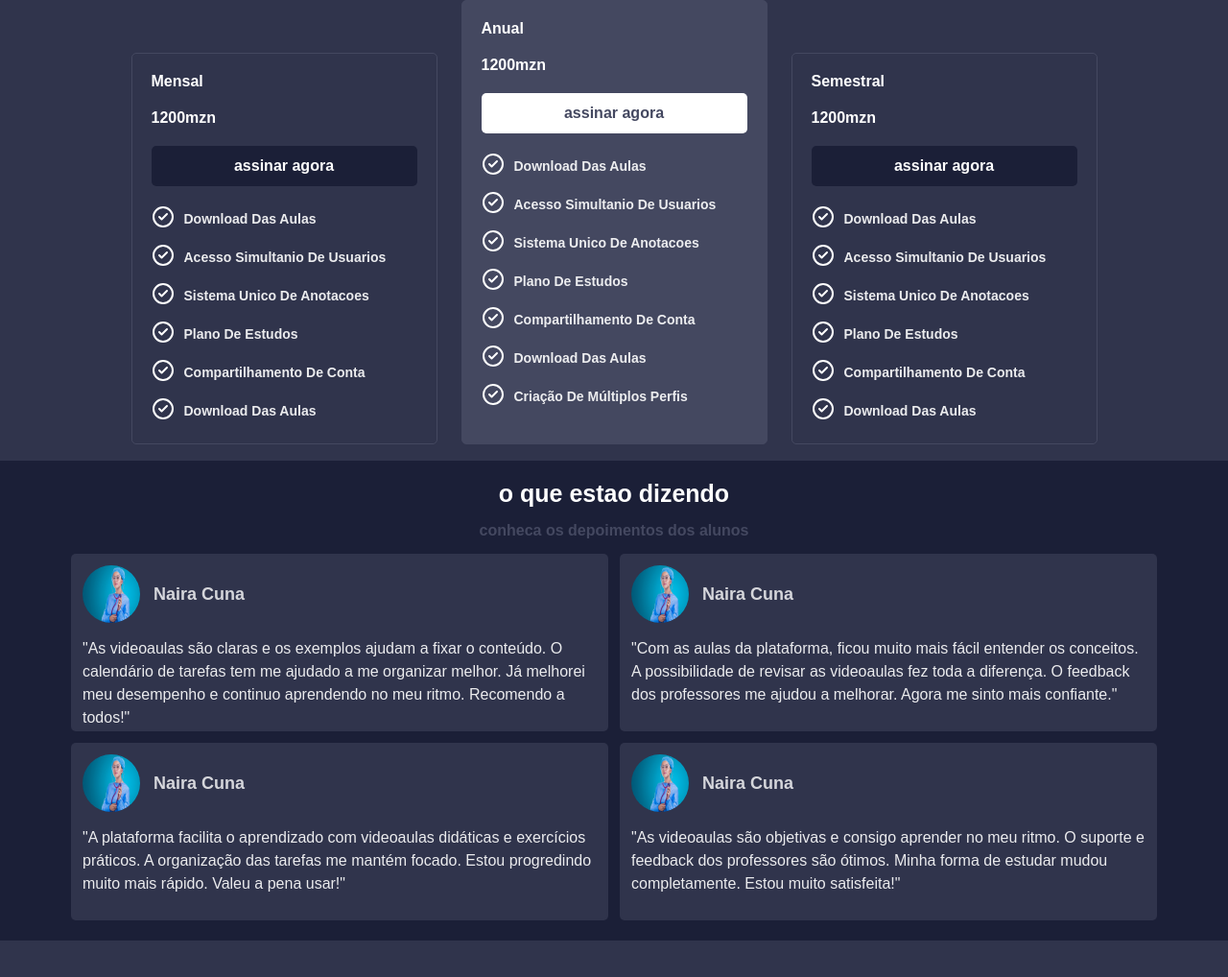
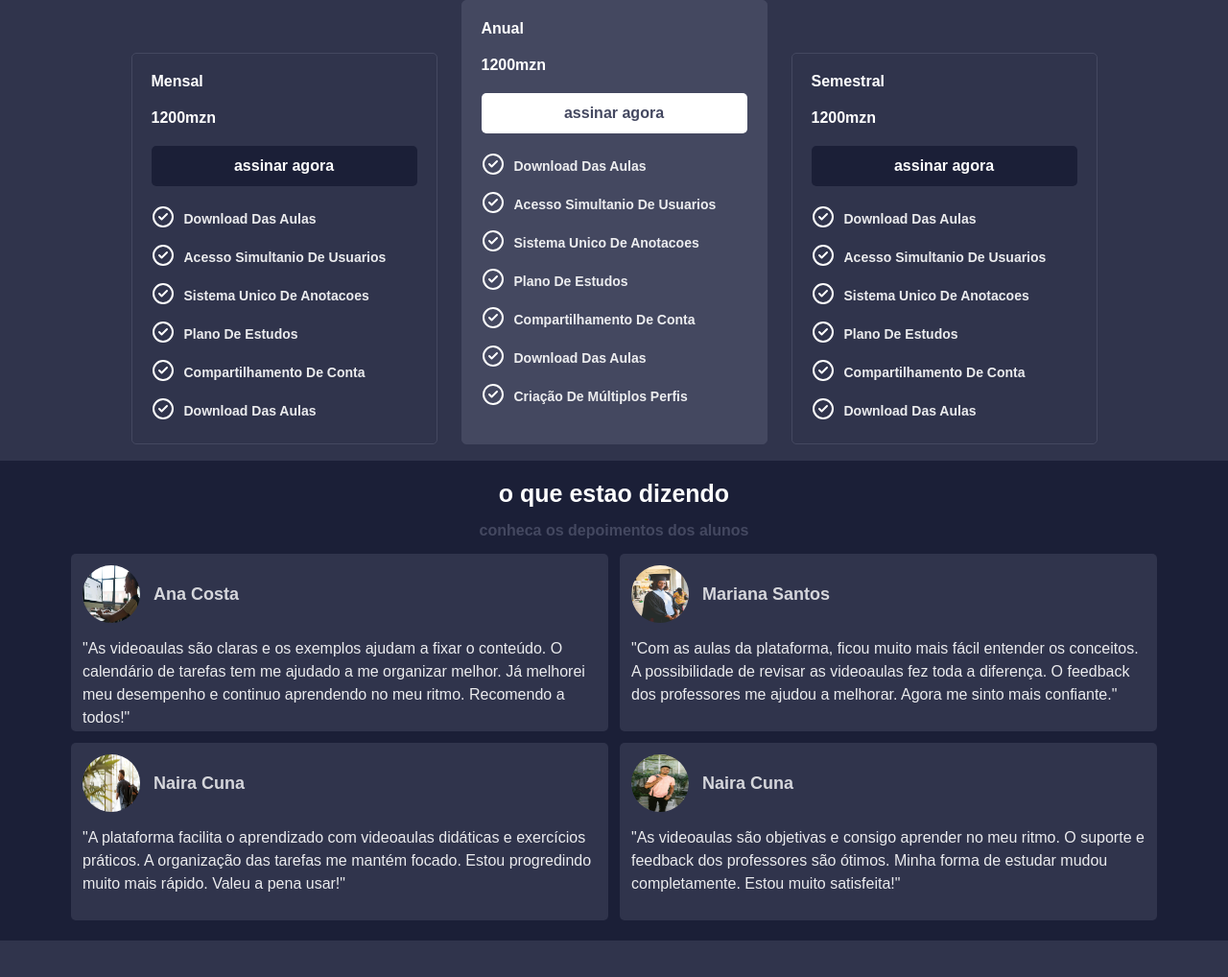
Before and after one commit to eudoxiogovene-eg/sitenaira, a plain HTML site: page index.html in a window 1280 px wide. Shown: the part 2642-3660 px from the top of the page at 96% size. Drawn offline with nearby package versions, Linux system fonts and the light colour scheme.

Commit message:
substituindo images na pagina home

```diff
--- a/index.html
+++ b/index.html
@@ -97,7 +97,7 @@
         <div class="conteiner__info__one">
             <div class="content__container__info__one">
                 <div class="content__container__info__one__box__left content__container__info__one__box__left1__efeito">
-                    <img src="./assets/image8.jpg" alt="">
+                    <img src="./assets/image22.jpg" alt="" loading="lazy">
                 </div>
                 <div class="content__container__info__one__info__right content__container__info__one__info__right1__efeito">
                     <h2>a melhor forma de aprender  é praticando</h2>
@@ -115,7 +115,7 @@
         <div class="conteiner__info__two ">
             <div class="content__container__info__two">
                 <div class="content__container__info__two__box__left content__container__info__two__box__left2__efeito">
-                    <img src="./assets/image10.jpg" alt="">
+                    <img src="./assets/image31.jpg" alt="" loading="lazy">
                 </div>
                 <div class="content__container__info__one__info__right content__container__info__one__info__right2__efeito ">
                     <h2>Aprenda Rápido com nossas vídeo aulas</h2>
@@ -292,9 +292,9 @@
                     <div class="card__depoiment">
                         <div class="card__depoiment__header">
                             <div class="image__frame">
-                                <img src="./assets/image1.jpg" alt="">
+                                <img src="./assets/image24.jpg" alt="" loading="lazy">
                             </div>
-                            <h1>naira cuna</h1>
+                            <h1>Ana Costa</h1>
                         </div>
                         <div class="depoiment">
                             "As videoaulas são claras e os exemplos ajudam a fixar o conteúdo.
@@ -306,9 +306,9 @@
                     <div class="card__depoiment">
                         <div class="card__depoiment__header">
                             <div class="image__frame">
-                                <img src="./assets/image1.jpg" alt="">
+                                <img src="./assets/image21.jpg" alt="" loading="lazy">
                             </div>
-                            <h1>naira cuna</h1>
+                            <h1>Mariana Santos</h1>
                         </div>
                         <div class="depoiment">
                             "Com as aulas da plataforma, ficou muito mais fácil entender os conceitos.
@@ -320,7 +320,7 @@
                     <div class="card__depoiment">
                         <div class="card__depoiment__header">
                             <div class="image__frame">
-                                <img src="./assets/image1.jpg" alt="">
+                                <img src="./assets/image26.jpg" alt="" loading="lazy">
                             </div>
                             <h1>naira cuna</h1>
                         </div>
@@ -334,7 +334,7 @@
                     <div class="card__depoiment">
                         <div class="card__depoiment__header">
                             <div class="image__frame">
-                                <img src="./assets/image1.jpg" alt="">
+                                <img src="./assets/image30.jpg" alt="" loading="lazy">
                             </div>
                             <h1>naira cuna</h1>
                         </div>
```
